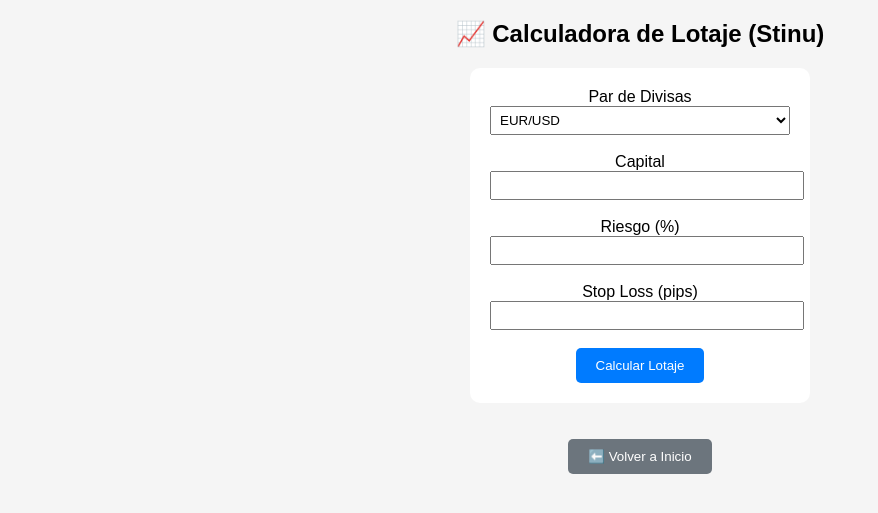
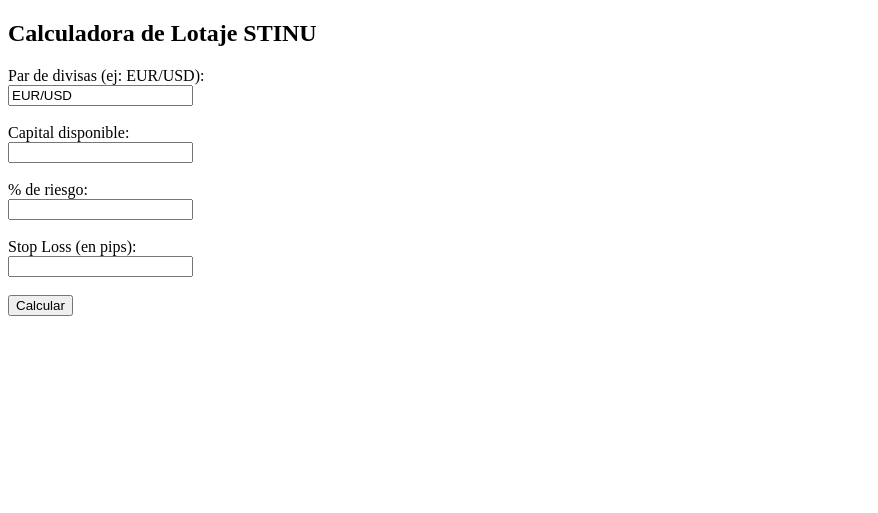
Before and after one commit to Fer333444/trading-app, a Flask app: page /lotaje_tiempo_real in a window 1280 px wide. Shown: the top 513 px of the page, without its empty margins (0-878 px from the left). Run offline with Flask 3, Linux system fonts and the light colour scheme.

Commit message:
Agregar HTML para calculadora de lotaje

```diff
--- a/templates/lotaje_tiempo_real.html
+++ b/templates/lotaje_tiempo_real.html
@@ -2,50 +2,32 @@
 <html lang="es">
 <head>
     <meta charset="UTF-8">
-    <title>Calculadora de Lotaje (Stinu)</title>
+    <title>Calculadora de Lotaje</title>
 </head>
-<body style="font-family: Arial, sans-serif; text-align: center; background-color: #f5f5f5;">
+<body>
+    <h2>Calculadora de Lotaje STINU</h2>
+    <form method="POST">
+        <label>Par de divisas (ej: EUR/USD):</label><br>
+        <input type="text" name="symbol" required value="{{ symbol }}"><br><br>
 
-    <h2>📈 Calculadora de Lotaje (Stinu)</h2>
+        <label>Capital disponible:</label><br>
+        <input type="number" step="0.01" name="capital" required value="{{ capital }}"><br><br>
 
-    <form method="POST" style="background: white; padding: 20px; margin: auto; width: 300px; border-radius: 10px;">
-        <label>Par de Divisas</label><br>
-        <select name="symbol" style="width: 100%; padding: 5px;">
-            {% set pares = ["EUR/USD", "GBP/USD", "AUD/USD", "NZD/USD", "USD/JPY", "USD/CHF", "USD/CAD", "EUR/GBP", "EUR/JPY", "GBP/JPY", "AUD/JPY", "NZD/JPY", "CAD/JPY", "EUR/CAD", "EUR/AUD", "EUR/CHF", "GBP/CHF", "GBP/CAD", "GBP/NZD", "XAU/USD"] %}
-            {% for par in pares %}
-                <option value="{{ par }}" {% if par == symbol %}selected{% endif %}>{{ par }}</option>
-            {% endfor %}
-        </select><br><br>
+        <label>% de riesgo:</label><br>
+        <input type="number" step="0.01" name="riesgo_pct" required value="{{ riesgo_pct }}"><br><br>
 
-        <label>Capital</label><br>
-        <input type="number" name="capital" value="{{ capital }}" style="width: 100%; padding: 5px;"><br><br>
+        <label>Stop Loss (en pips):</label><br>
+        <input type="number" step="0.1" name="stop_loss" required value="{{ stop_loss }}"><br><br>
 
-        <label>Riesgo (%)</label><br>
-        <input type="number" step="any" name="riesgo_pct" value="{{ riesgo_pct }}" style="width: 100%; padding: 5px;"><br><br>
-
-        <label>Stop Loss (pips)</label><br>
-        <input type="number" step="any" name="stop_loss" value="{{ stop_loss }}" style="width: 100%; padding: 5px;"><br><br>
-
-        <button type="submit" style="background-color: #007bff; color: white; padding: 10px 20px; border: none; border-radius: 5px;">Calcular Lotaje</button>
+        <button type="submit">Calcular</button>
     </form>
 
     {% if lotaje %}
-    <div style="margin-top: 20px; background-color: #e3f2fd; display: inline-block; padding: 20px; border-radius: 10px;">
-        <p>💰 <b>Riesgo:</b> ${{ riesgo_dinero }}</p>
-        <p>📊 <b>Lotaje recomendado:</b> {{ lotaje }}</p>
-    </div>
+        <h3>✅ Resultado:</h3>
+        <p><strong>Lotaje:</strong> {{ lotaje }}</p>
+        <p><strong>Riesgo en dinero:</strong> ${{ riesgo_dinero }}</p>
+    {% elif error %}
+        <p style="color:red">{{ error }}</p>
     {% endif %}
-
-    {% if error %}
-    <p style="color: red;">{{ error }}</p>
-    {% endif %}
-
-    <br><br>
-
-    <!-- ✅ Botón "Ir al Inicio" corregido -->
-    <a href="{{ url_for('bienvenida') }}">
-        <button style="background-color: #6c757d; color: white; padding: 10px 20px; border: none; border-radius: 5px;">⬅️ Volver a Inicio</button>
-    </a>
-
 </body>
 </html>
```
